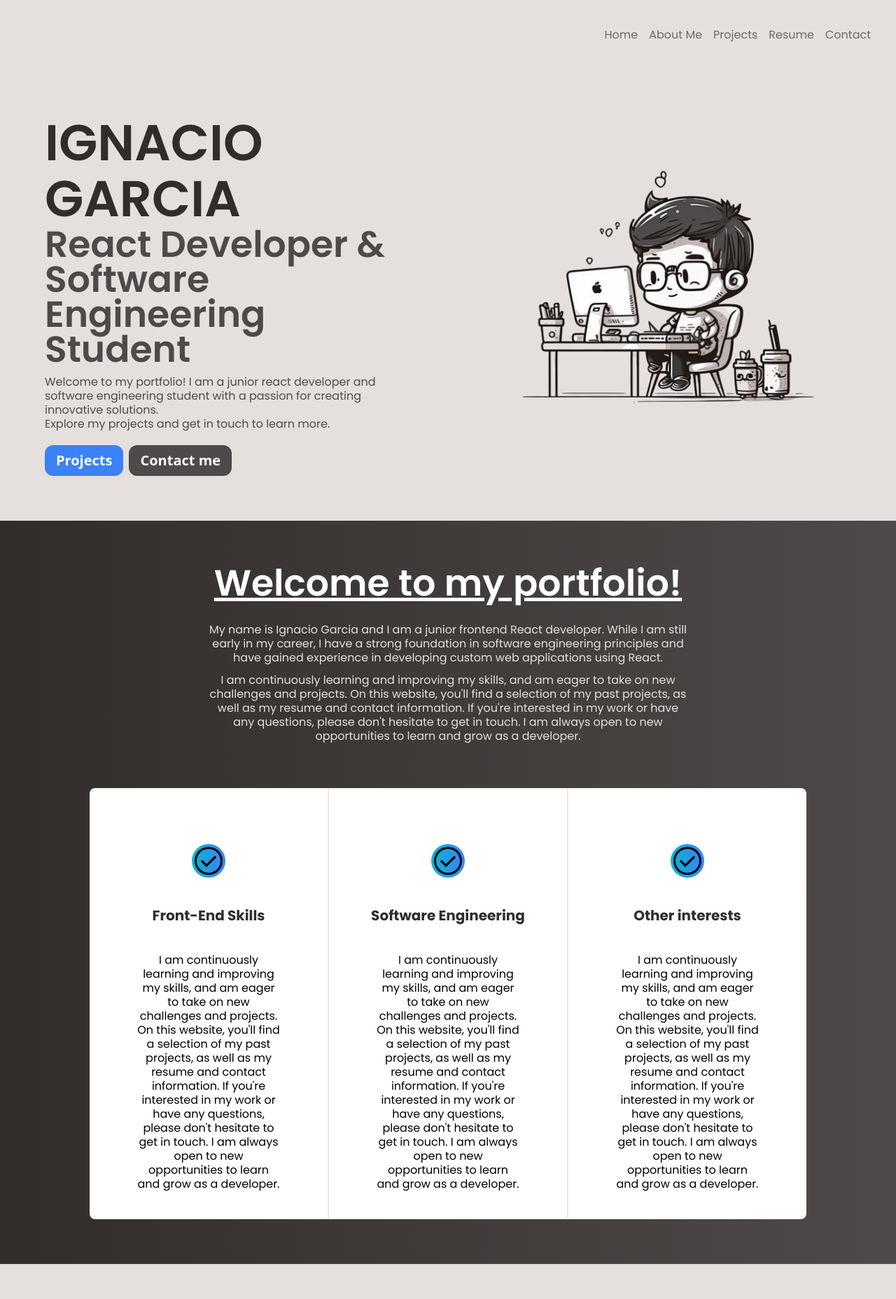
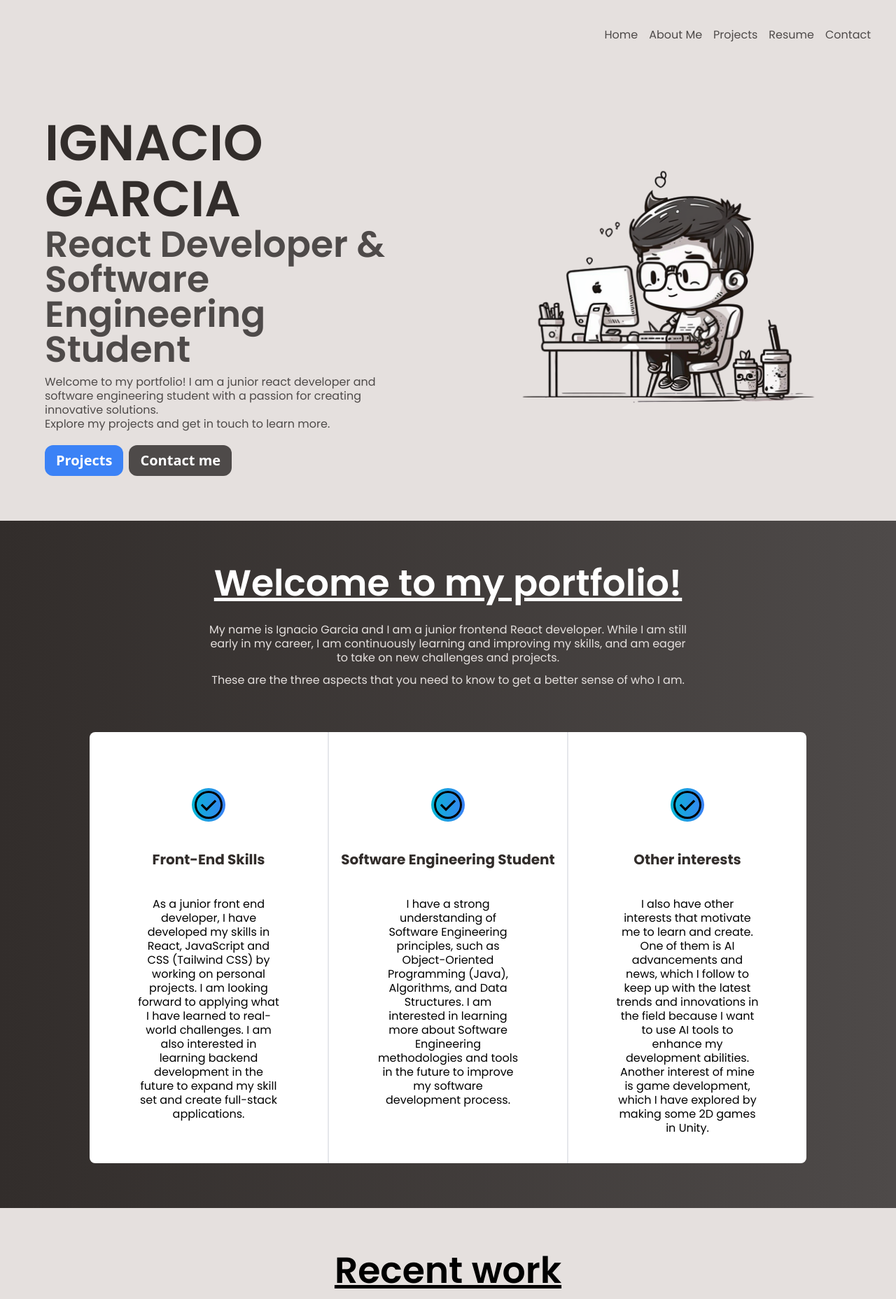
Before and after one commit to NachoG2000/portfolio-react, a React (Vite) app: page / in a window 1280 px wide. Shown: the top 1856 px of the page at 70% size. Built offline with nearby package versions, Linux system fonts and the light colour scheme.

Commit message:
navbar links

```diff
--- a/src/App.jsx
+++ b/src/App.jsx
@@ -18,9 +18,9 @@ export default function App() {
       <div className={isMenuDisplayed ? "fixed" : ""}>
         <Navbar isMenuDisplayed={isMenuDisplayed} toggleMenu={toggleMenu}/>
         <Hero />
-        <About />
-        <Projects />
-        <Contact />
+        <About/>
+        <Projects/>
+        <Contact/>
       </div>
   )
 }
--- a/src/components/About.jsx
+++ b/src/components/About.jsx
@@ -4,23 +4,20 @@ import Card from "./AboutCard"
 export default function About() {
   return (
 
-    <section className='flex flex-col sm:pt-0 bg-gradient-to-r from-[#322D2B] to-[#4E4A49] pb-6 xs:pb-16'>
+    <section id="about-section" className='flex flex-col sm:pt-0 bg-gradient-to-r from-[#322D2B] to-[#4E4A49] pb-6 xs:pb-16'>
         <div className='flex items-center justify-center flex-1 flex-col py-6 xs:py-16 sm:px-16 px-6'>
             <h2 className='font-poppins font-semibold text-center ss:text-[52px] text-[32px] text-white ss:leading-[50px] leading-[40px] underline'>
             Welcome to my portfolio!
             </h2>
             <p className='mt-8 font-poppins font-normal text-center lg:w-[60%] ss:text-[16px] text-[12px] text-[#E5E0DE] ss:leading-[20px] leading-[16px]'>
-            My name is Ignacio Garcia and I am a junior frontend React developer.
-            While I am still early in my career, I have a strong foundation in software engineering principles
-            and have gained experience in developing custom web applications using React.
+              My name is Ignacio Garcia and I am a junior frontend React developer.
+              While I am still early in my career, I am continuously learning and improving my skills,
+              and am eager to take on new challenges and projects.
             </p>
             <p className='mt-3 font-poppins font-normal text-center lg:w-[60%] ss:text-[16px] text-[12px] text-[#E5E0DE] ss:leading-[20px] leading-[16px]'>
-            I am continuously learning and improving my skills,
-            and am eager to take on new challenges and projects.
-            On this website, you'll find a selection of my past projects,
-            as well as my resume and contact information. If you're interested in my work or have any questions,
-            please don't hesitate to get in touch. I am always open to new opportunities to learn and grow as a developer.
+              These are the three aspects that you need to know to get a better sense of who I am.
             </p>
+
         </div>
 
         <div className='flex flex-1 items-center justify-center mx-[5%] md:mx-[10%]'>
@@ -29,33 +26,26 @@ export default function About() {
                 id={1}
                 icon="src/assets/check.svg"
                 title="Front-End Skills"
-                text="I am continuously learning and improving my skills,
-                and am eager to take on new challenges and projects.
-                On this website, you'll find a selection of my past projects,
-                as well as my resume and contact information. If you're interested in my work or have any questions,
-                please don't hesitate to get in touch. I am always open to new opportunities to learn and grow as a developer."
+                text="As a junior front end developer, I have developed my skills in React, JavaScript and CSS (Tailwind CSS) by working on personal projects.
+                I am looking forward to applying what I have learned to real-world challenges.
+                I am also interested in learning backend development in the future to expand my skill set and create full-stack applications."
                 />
                 <hr></hr>
                 <Card
                 id={2}
                 icon="src/assets/check.svg"
-                title="Software Engineering"
-                text="I am continuously learning and improving my skills,
-                and am eager to take on new challenges and projects.
-                On this website, you'll find a selection of my past projects,
-                as well as my resume and contact information. If you're interested in my work or have any questions,
-                please don't hesitate to get in touch. I am always open to new opportunities to learn and grow as a developer."
+                title="Software Engineering Student"
+                text="I have a strong understanding of Software Engineering principles, such as Object-Oriented Programming (Java), Algorithms, and Data Structures.
+                I am interested in learning more about Software Engineering methodologies and tools in the future to improve my software development process."
                 />
                 <hr></hr>
                 <Card
                 id={3}
                 icon="src/assets/check.svg"
                 title="Other interests"
-                text="I am continuously learning and improving my skills,
-                and am eager to take on new challenges and projects.
-                On this website, you'll find a selection of my past projects,
-                as well as my resume and contact information. If you're interested in my work or have any questions,
-                please don't hesitate to get in touch. I am always open to new opportunities to learn and grow as a developer."
+                text="I also have other interests that motivate me to learn and create. One of them is AI advancements and news,
+                which I follow to keep up with the latest trends and innovations in the field because I want to use AI tools to enhance my development abilities.
+                Another interest of mine is game development, which I have explored by making some 2D games in Unity."
                 />
 
             </div>
--- a/src/components/Menu.jsx
+++ b/src/components/Menu.jsx
@@ -12,11 +12,11 @@ function Menu(props) {
             <img src="src/assets/close.svg" onClick={props.toggleMenu} className="w-[28px] h-[28px] mx-5 mt-9 object-contain cursor-pointer"></img>
           </div>
           <ul className='flex flex-col list-none ml-2'>
-            <a href="#" className="m-2 font-semibold text-[#6B6B6B] hover:text-[#212121] cursor-pointer"> Home </a>
-            <a href="#" className="m-2 font-semibold text-[#6B6B6B] hover:text-[#212121] cursor-pointer"> About Me </a>
-            <a href="#" className="m-2 font-semibold text-[#6B6B6B] hover:text-[#212121] cursor-pointer"> Projects </a>
-            <a href="#" className="m-2 font-semibold text-[#6B6B6B] hover:text-[#212121] cursor-pointer"> Resume </a>
-            <a href="#" className="m-2 font-semibold text-[#6B6B6B] hover:text-[#212121] cursor-pointer"> Contact </a>
+            <a href="#" className="m-2 font-semibold text-[#6B6B6B] hover:text-[#212121] cursor-pointer" onClick={props.toggleMenu}> Home </a>
+            <a href="#about-section" className="m-2 font-semibold text-[#6B6B6B] hover:text-[#212121] cursor-pointer" onClick={props.toggleMenu}> About Me </a>
+            <a href="#projects-section" className="m-2 font-semibold text-[#6B6B6B] hover:text-[#212121] cursor-pointer" onClick={props.toggleMenu}> Projects </a>
+            <a href="https://drive.google.com/file/d/1kObCwN8n-FW3A8T5ADE1cJX1ibEhBleK/view?usp=sharing" target="_blank" className="m-2 font-semibold text-[#6B6B6B] hover:text-[#212121] cursor-pointer"> Resume </a>
+            <a href="#contact-section" className="m-2 font-semibold text-[#6B6B6B] hover:text-[#212121] cursor-pointer" onClick={props.toggleMenu}> Contact </a>
           </ul>
         </div>
     </>
--- a/src/components/Navbar.jsx
+++ b/src/components/Navbar.jsx
@@ -10,21 +10,21 @@ export default function Navbar(props) {
         {/* <img src="src/assets/logo2.png" alt='logo' className='h-[100px] w-[100px] '/> */}
       </div>
       <ul className='list-none sm:flex hidden justify-end items-center flex-1'>
-        <li href="#" className="text-[#6B6B6B] hover:text-[#212121] mr-4 font-poppins font-normal cursor-pointer text-[16px] hover:underline">
+        <a href="#" className="text-[#4E4A49] hover:text-[#212121] mr-4 font-poppins font-normal cursor-pointer text-[16px] hover:underline">
         Home
-        </li>
-        <li href="#" className="text-[#6B6B6B] hover:text-[#212121] mr-4 font-poppins font-normal cursor-pointer text-[16px] hover:underline">
+        </a>
+        <a href="#about-section" className="text-[#4E4A49] hover:text-[#212121] mr-4 font-poppins font-normal cursor-pointer text-[16px] hover:underline">
         About Me
-        </li>
-        <li href="#" className="text-[#6B6B6B] hover:text-[#212121] mr-4 font-poppins font-normal cursor-pointer text-[16px] hover:underline">
+        </a>
+        <a href="#projects-section" className="text-[#4E4A49] hover:text-[#212121] mr-4 font-poppins font-normal cursor-pointer text-[16px] hover:underline">
         Projects
-        </li>
-        <li href="#" className="text-[#6B6B6B] hover:text-[#212121] mr-4 font-poppins font-normal cursor-pointer text-[16px] hover:underline">
+        </a>
+        <a href="https://drive.google.com/file/d/1kObCwN8n-FW3A8T5ADE1cJX1ibEhBleK/view?usp=sharing" target="_blank" className="text-[#4E4A49] hover:text-[#212121] mr-4 font-poppins font-normal cursor-pointer text-[16px] hover:underline">
         Resume
-        </li>
-        <li href="#" className="text-[#6B6B6B] hover:text-[#212121] mr-4 font-poppins font-normal cursor-pointer text-[16px] hover:underline">
+        </a>
+        <a href="#contact-section" className="text-[#4E4A49] hover:text-[#212121] mr-4 font-poppins font-normal cursor-pointer text-[16px] hover:underline">
         Contact
-        </li>
+        </a>
       </ul>
       <Menu isMenuDisplayed={props.isMenuDisplayed} toggleMenu={props.toggleMenu}/>
       <div className='sm:hidden flex flex-1 justify-end items-center h-[100px]'>
--- a/src/components/Projects.jsx
+++ b/src/components/Projects.jsx
@@ -3,7 +3,7 @@ import Card from "./ProjectsCard"
 
 export default function Projects() {
   return (
-    <section className='flex flex-col sm:pt-0 bg-[#E5E0DE] pb-6 xs:pb-16'>
+    <section id="projects-section" className='flex flex-col sm:pt-0 bg-[#E5E0DE] pb-6 xs:pb-16'>
         <h2 className='font-poppins font-semibold text-center ss:text-[52px] text-[32px] text-black ss:leading-[50px] leading-[40px] pt-6 xs:pt-16 sm:px-16 px-6 underline'>
             Recent work
         </h2>
--- a/src/components/ProjectsCard.jsx
+++ b/src/components/ProjectsCard.jsx
@@ -1,7 +1,6 @@
 import React from 'react'
 
 export default function ProjectsCard(props) {
-  console.log(props);
   return (
     <div className={`flex items-center justify-center cursor-pointer`}>
       {
@@ -9,7 +8,7 @@ export default function ProjectsCard(props) {
         ?
         <div className='group relative'>
           <img src={props.img} alt="Project" className='border-[2px] rounded-xl border-[#322D2B]'/>
-          <a href={props.url} target="_blank" class="absolute inset-0 bg-gray-800 bg-opacity-50 opacity-0 group-hover:opacity-100 transition-opacity duration-300 rounded-xl"> </a>
+          <a href={props.url} target="_blank" className="absolute inset-0 bg-gray-800 bg-opacity-50 opacity-0 group-hover:opacity-100 transition-opacity duration-300 rounded-xl"> </a>
         </div>
         :
         <h3 className='md:flex hidden border-[#322D2B] text-2xl font-bold text-[#322D2B]'>Coming soon...</h3>
```
Also changed, not shown: src/components/Contact.jsx (+5 -8 lines), src/components/Hero.jsx (+4 -4 lines).
